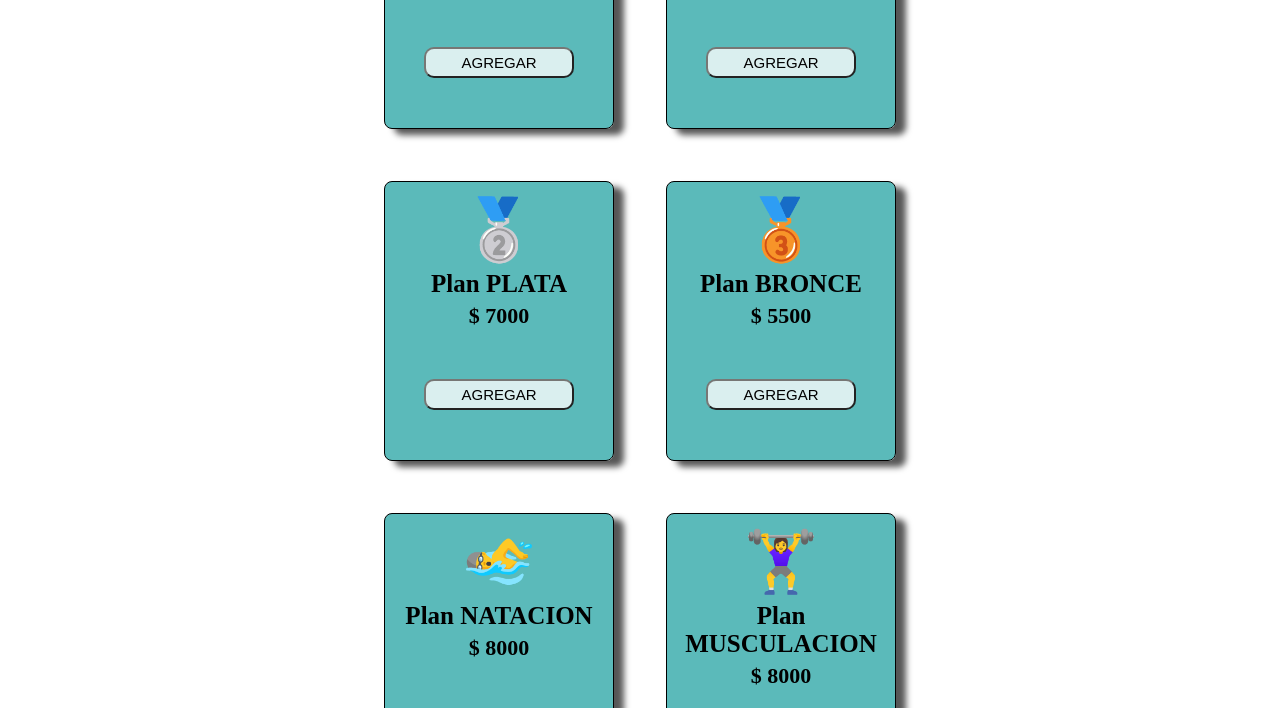
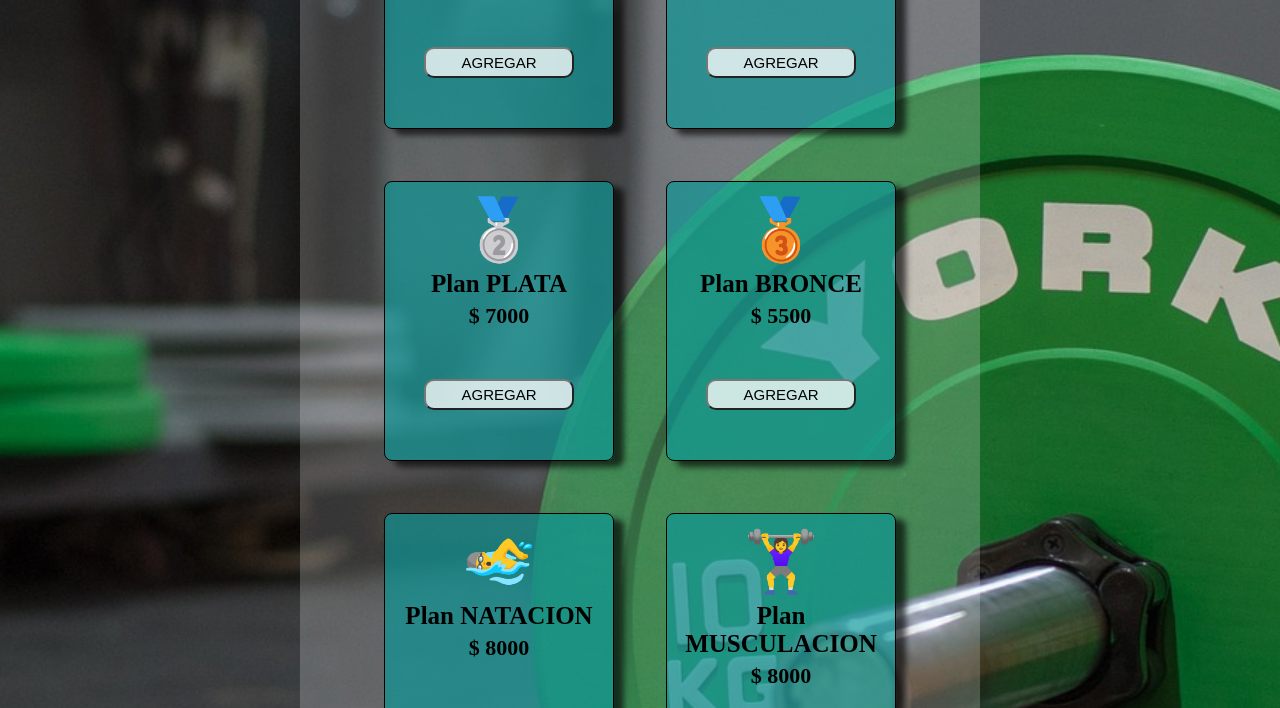
Before and after one commit to RJuliii/JSRJCoderHouse, a plain HTML site: page index.html in a window 1280 px wide. Shown: the part 525-1233 px from the top of the page. Drawn offline with Linux system fonts and the light colour scheme.

Commit message:
Tercer Pre Entrega - Rodriguez Julian

```diff
--- a/css/estilos.scss
+++ b/css/estilos.scss
@@ -6,7 +6,7 @@
 }
 
 body{
-    background-image: url(./img/1920.jpg);
+    background-image: url(/img/1920.jpg);
     background-position: center;
     background-size: cover;
     background-repeat: no-repeat;
```
Also changed, not shown: css/estilos.css, 1 other file.
